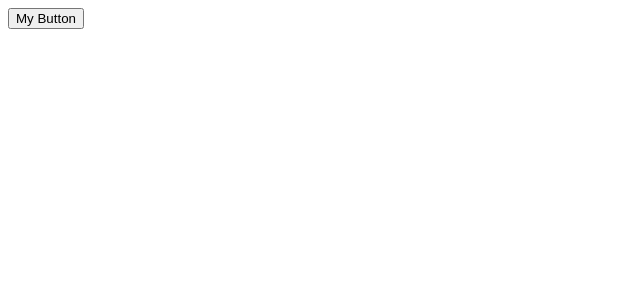
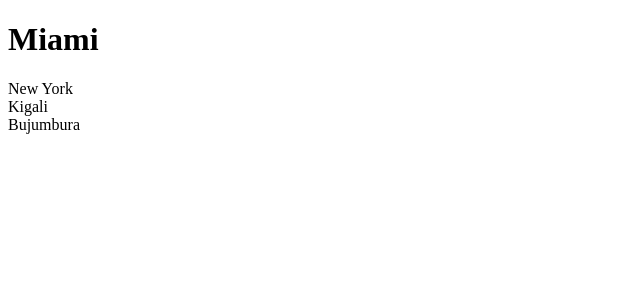
Before and after one commit to Duncanwar/Learning-React17, a React (Vite) app: page / in a window 1280 px wide. Shown: the top 300 px of the page, without its empty margins (0-640 px from the left). Built offline with nearby package versions, Linux system fonts and the light colour scheme.

Commit message:
vanilla css

```diff
--- a/src/App.tsx
+++ b/src/App.tsx
@@ -1,13 +1,14 @@
 import { useState } from "react"
 import Alert from "./components/Alert"
 import { Button } from "./components/Button"
+import ListGroup from "./components/ListGroup/ListGroup"
 
 function App() {
+  const items = ["New York","Kigali","Bujumbura"]
   const [alertVisible, setAlertVisibility] = useState(false)
   return (
     <>
-      {alertVisible && <Alert onClose={() => setAlertVisibility(false)}>My Alert</Alert>}
-      <Button color="danger" onClick={() => setAlertVisibility(true)}>My Button</Button>
+    <ListGroup heading="Miami" items={items} onSelectItem={()=>{}} />
     </>
 
   )
--- /dev/null
+++ b/src/components/ListGroup/ListGroup.css
@@ -0,0 +1,5 @@
+
+.list-group{
+    list-style:none;
+    padding: 0;
+}
--- /dev/null
+++ b/src/components/ListGroup/index.ts
@@ -0,0 +1,3 @@
+import ListGroup from "./ListGroup";
+
+export default ListGroup;
```
Also changed, not shown: src/components/ListGroup.css (added), src/components/ListGroup/ListGroup.tsx (renamed from src/components/ListGroup.tsx).
